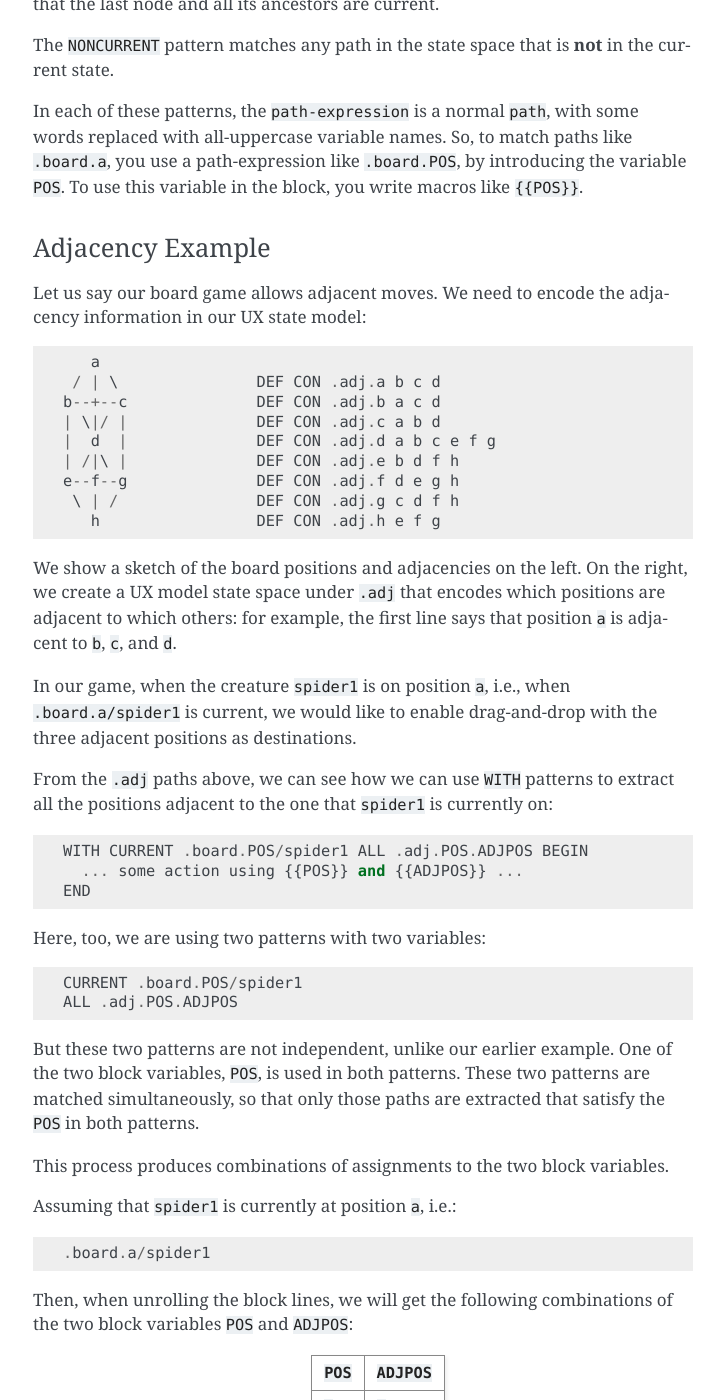
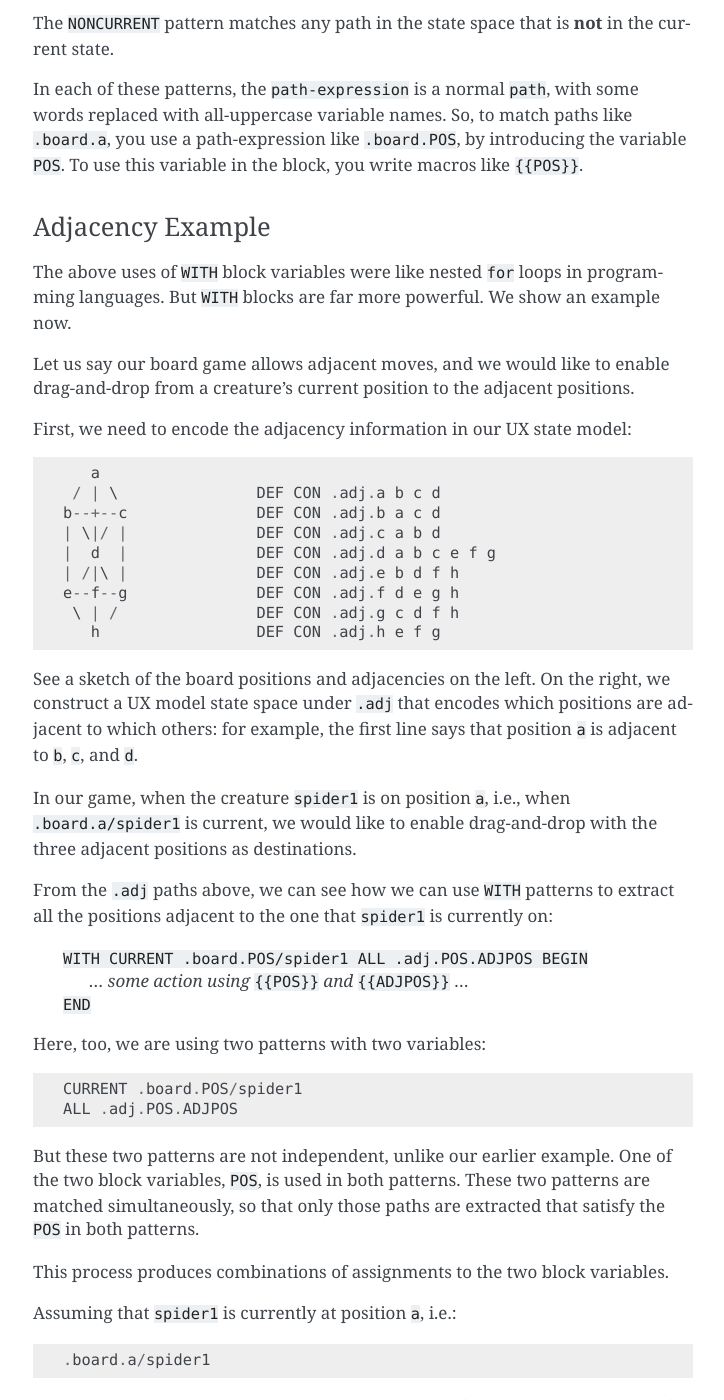
Before and after one commit to sudheerapte/popcornserver, a Sphinx documentation site: the page built from doc/commands.rst, in a window 1280 px wide and 1400 px high, scrolled down 10887 px. Shown: the whole window, without its empty margins (387-1111 px from the left). Built offline with Sphinx 7.4.7, drawn with Linux system fonts in a browser that asks for light colours; some of the changed text lies outside the part shown.

Commit message:
commands.rst clean up

```diff
--- a/doc/commands.rst
+++ b/doc/commands.rst
@@ -429,8 +429,8 @@ time.  Together, you can provide a list of patterns to build up
 unified contexts of variable substitutions. The *macro-line*\s are
 expanded using each of these contexts.
 
-To show the power of this method, let us first show a simple example,
-and then a more complex one.
+Let us first show a simple example of ``WITH`` blocks, and then a more
+complex one.
 
 Example with a pattern
 ^^^^^^^^^^^^^^^^^^^^^^
@@ -537,8 +537,14 @@ variable in the block, you write macros like ``{{POS}}``.
 Adjacency Example
 ^^^^^^^^^^^^^^^^^
 
-Let us say our board game allows adjacent moves. We need to encode
-the adjacency information in our UX state model::
+The above uses of ``WITH`` block variables were like nested ``for``
+loops in programming languages. But ``WITH`` blocks are far more
+powerful. We show an example now.
+
+Let us say our board game allows adjacent moves, and we would like to enable drag-and-drop from a creature's current position to the adjacent positions.
+
+First, we need to encode the adjacency information in our UX state
+model::
 
               a
             / | \               DEF CON .adj.a b c d
@@ -550,8 +556,8 @@ the adjacency information in our UX state model::
             \ | /               DEF CON .adj.g c d f h
               h                 DEF CON .adj.h e f g
 
-We show a sketch of the board positions and adjacencies on the left.
-On the right, we create a UX model state space under ``.adj`` that
+See a sketch of the board positions and adjacencies on the left.  On
+the right, we construct a UX model state space under ``.adj`` that
 encodes which positions are adjacent to which others: for example, the
 first line says that position ``a`` is adjacent to ``b``, ``c``, and
 ``d``.
@@ -562,11 +568,11 @@ drag-and-drop with the three adjacent positions as destinations.
 
 From the ``.adj`` paths above, we can see how we can use ``WITH``
 patterns to extract all the positions adjacent to the one that
-``spider1`` is currently on::
+``spider1`` is currently on:
 
-  WITH CURRENT .board.POS/spider1 ALL .adj.POS.ADJPOS BEGIN
-    ... some action using {{POS}} and {{ADJPOS}} ...
-  END
+  | ``WITH CURRENT .board.POS/spider1 ALL .adj.POS.ADJPOS BEGIN``
+  |   ... *some action using* ``{{POS}}`` *and* ``{{ADJPOS}}`` ...
+  | ``END``
 
 Here, too, we are using two patterns with two variables::
 
@@ -599,6 +605,6 @@ combinations of the two block variables ``POS`` and ``ADJPOS``:
 These combinations can be extracted with ``{{POS}} {{ADJPOS}}``, and
 the resulting lines can be used to do actions specific to these
 combinations; in our case, we want to enable drag-and-drop from
-position `a` to position `b`, and so on.
+position ``a`` to position ``b``, ``a`` to ``c``, and ``a`` to ``d``.
 
 (See the next chapter, where we introduce the web support in Popcorn).
```
